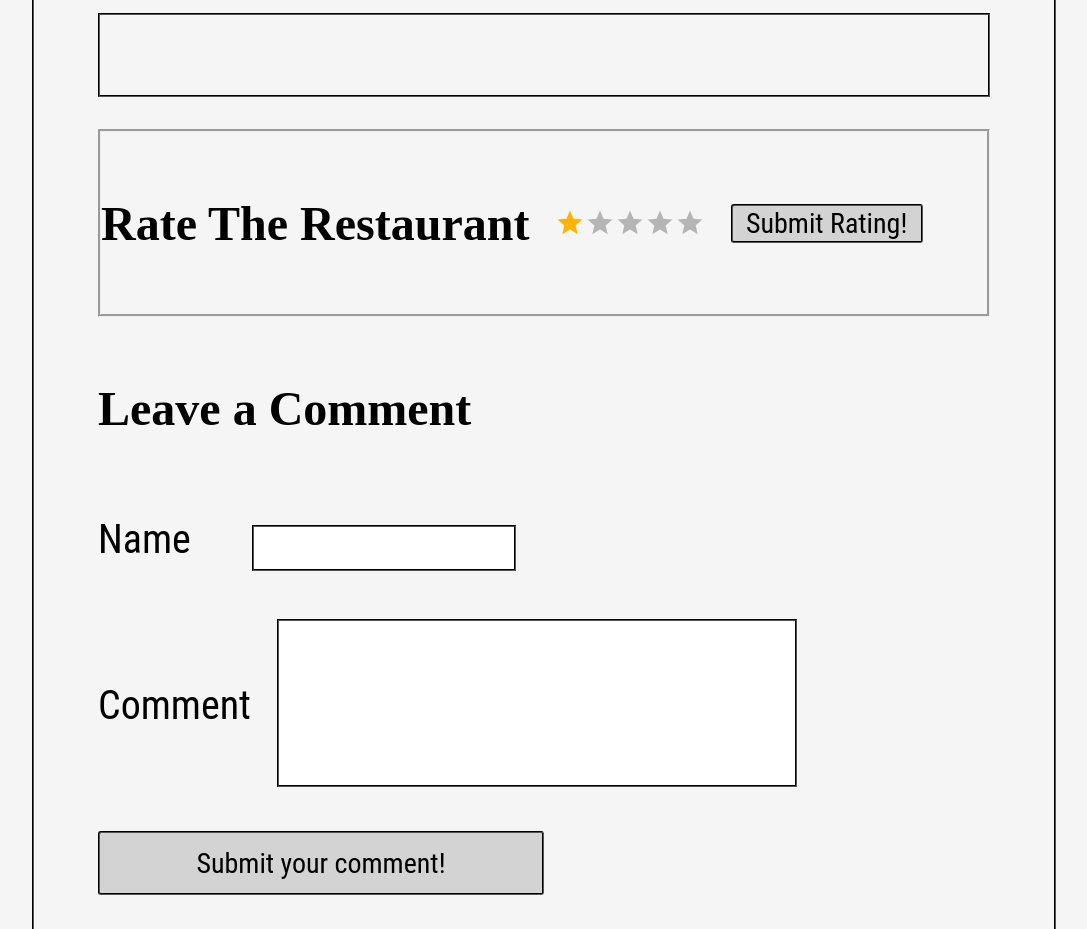
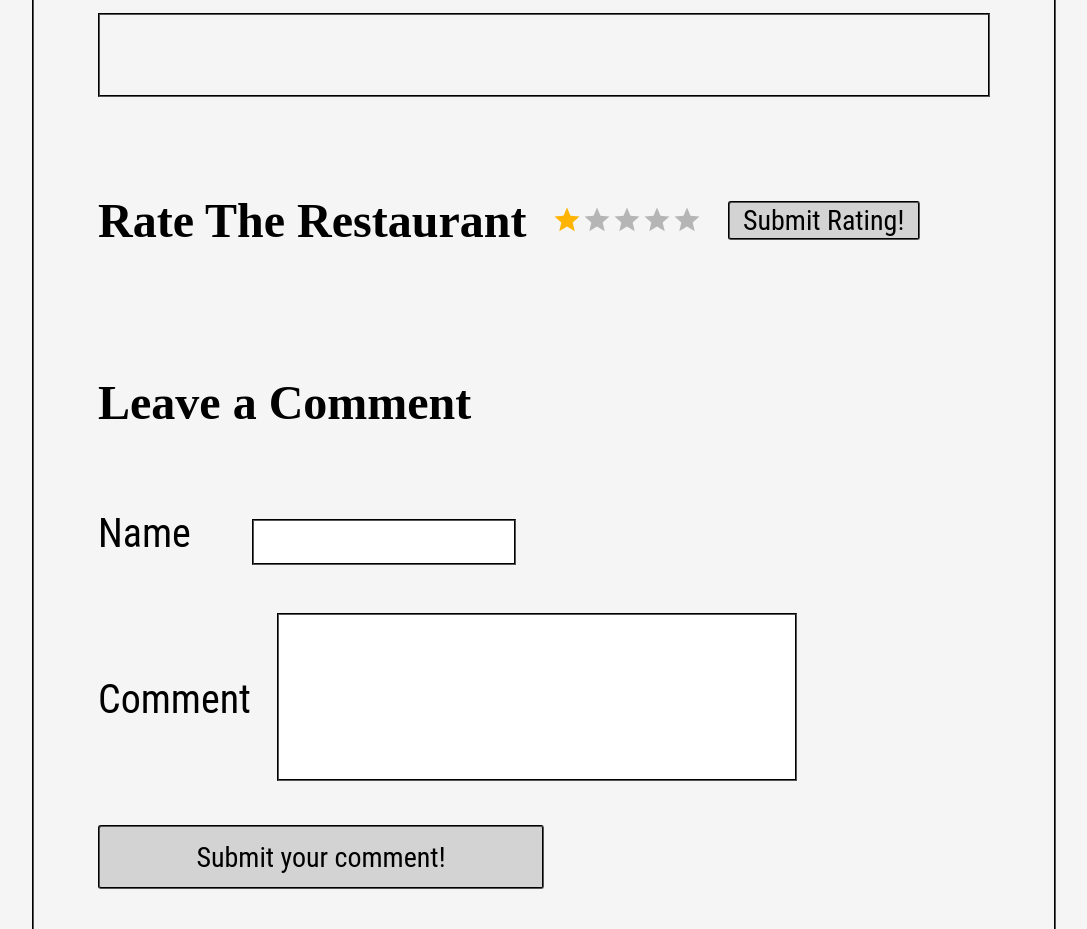
Before and after one commit to k-westbrook/i-agreatable, a React (Create React App) app: page /review/1/1/1 in a window 1280 px wide. Shown: the part 1020-1949 px from the top of the page, without its empty margins (96-1183 px from the left). Built offline with nearby package versions, Linux system fonts and the light colour scheme; no server answers; a web font is replaced by a local one.

Commit message:
update css for border of rating

```diff
--- a/src/App.css
+++ b/src/App.css
@@ -313,7 +313,6 @@ padding-bottom: 15px;
 {
   display: flex;
   align-items: center;
-  border-style: groove;
 }
 
 .rating{
@@ -429,8 +428,6 @@ margin-bottom: 5vh;
   font-family: 'Roboto Condensed';
 }
 }
-
-
 
 @media only screen and (max-width: 600px) {
 
```
